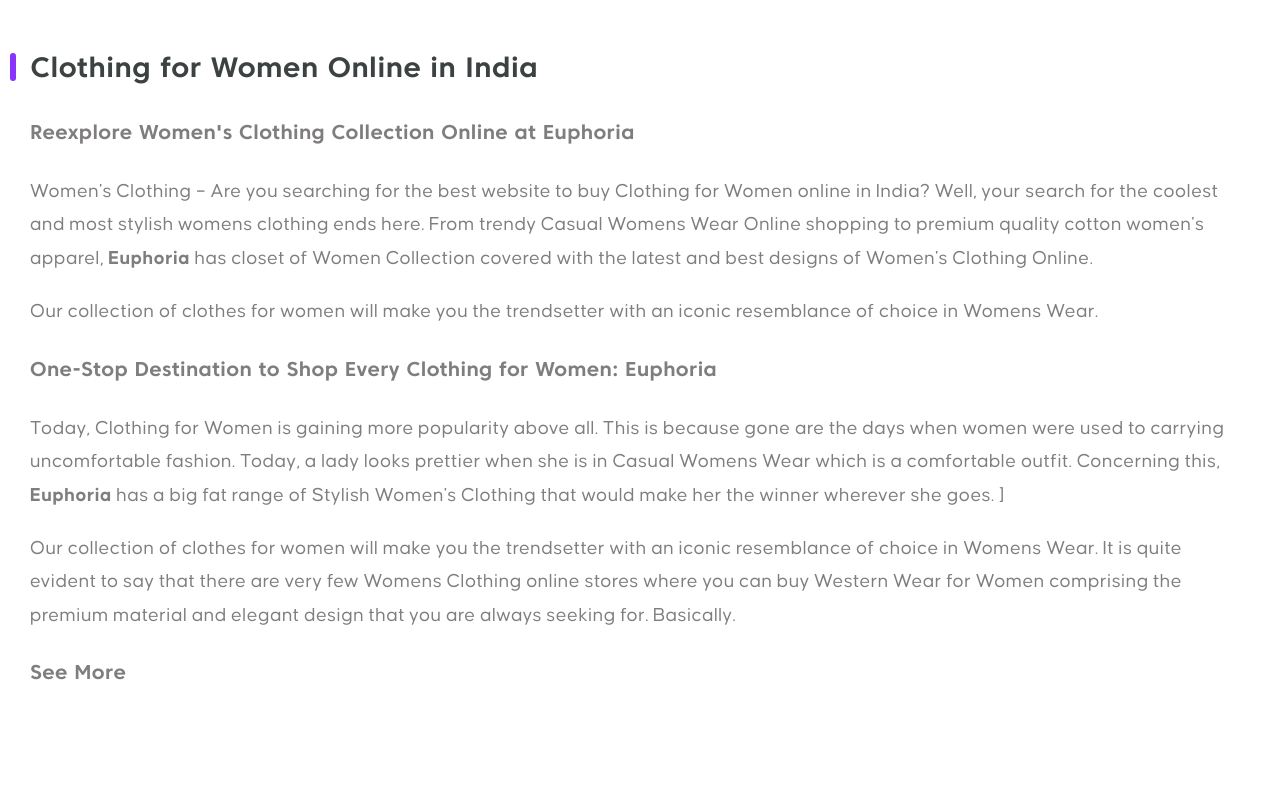
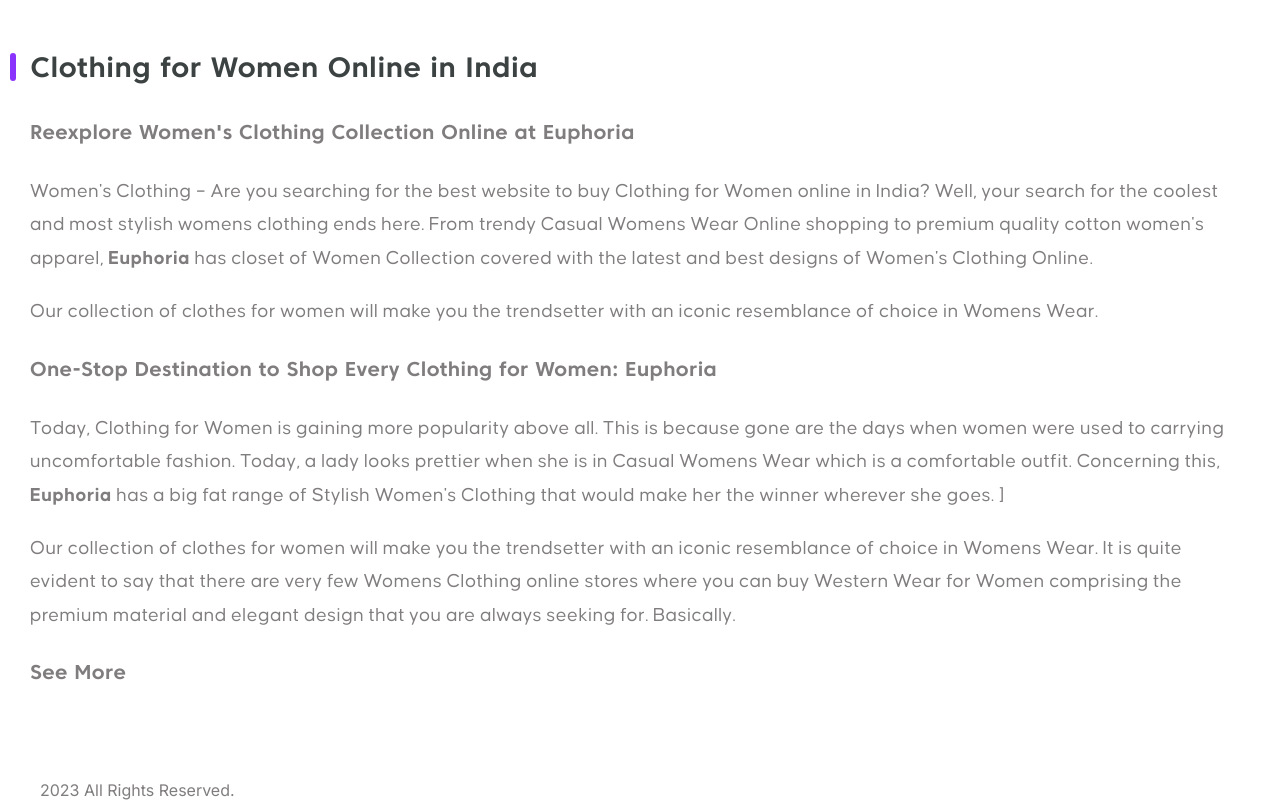
Before and after one commit to denyschr/lessons, a plain HTML site: page lesson_7/index.html in a window 1280 px wide. Shown: the part 2808-3608 px from the top of the page. Drawn offline with Linux system fonts and the light colour scheme.

Commit message:
Update index.html

```diff
--- a/lesson_7/index.html
+++ b/lesson_7/index.html
@@ -179,6 +179,11 @@
 			</div>
 		</div>
 	</main>
+	<footer>
+		<div class="footer__container">
+			<div class="footer__copy">2023 All Rights Reserved.</div>
+		</div>
+	</footer>
 </body>
 
 </html>
```
